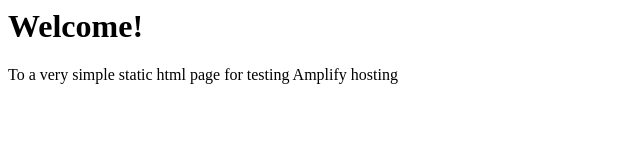
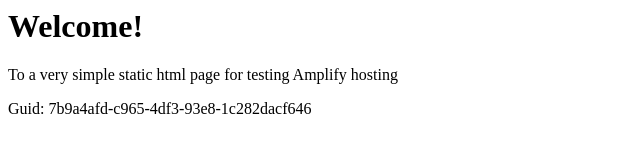
Before and after one commit to aws-aemilia-fra/Github-PR-Commit-Integration-Test-DoNotTouch-Gith-P5X5MO5I-v1-preprod-eu-central-1, a website: page src/index.html in a window 1280 px wide. Shown: the whole page, without its empty margins (0-640 px from the left). Drawn offline with Linux system fonts and the light colour scheme.

Commit message:
commit from integ tests

```diff
--- a/src/index.html
+++ b/src/index.html
@@ -1,3 +1,5 @@
+
+
 <html lang="en">
 
 <head>
@@ -10,6 +12,6 @@
 <body>
     <h1>Welcome!</h1>
     <p>To a very simple static html page for testing Amplify hosting</p>
-</body>
+    <p>Guid: 7b9a4afd-c965-4df3-93e8-1c282dacf646</p></body>
 
 </html>
```
